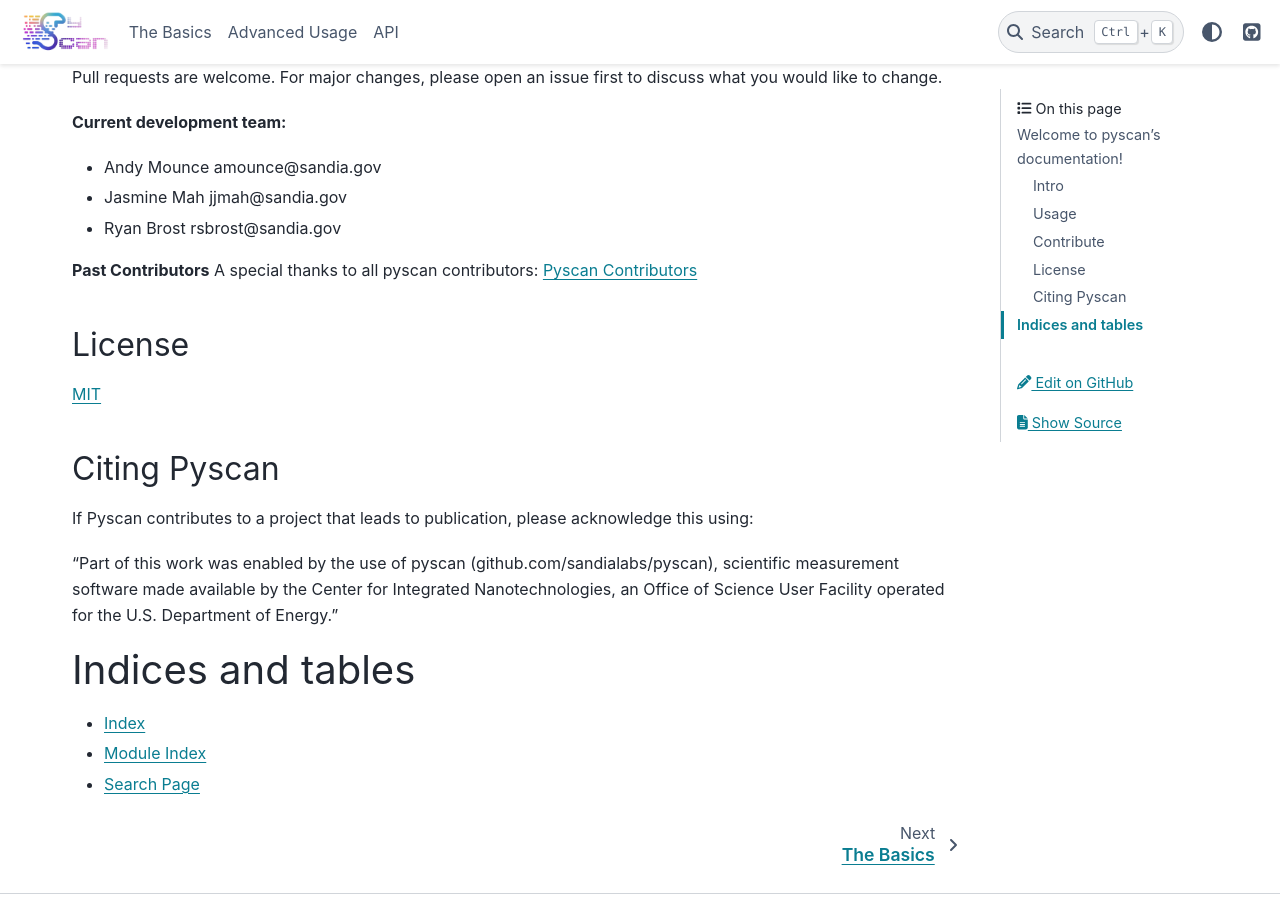
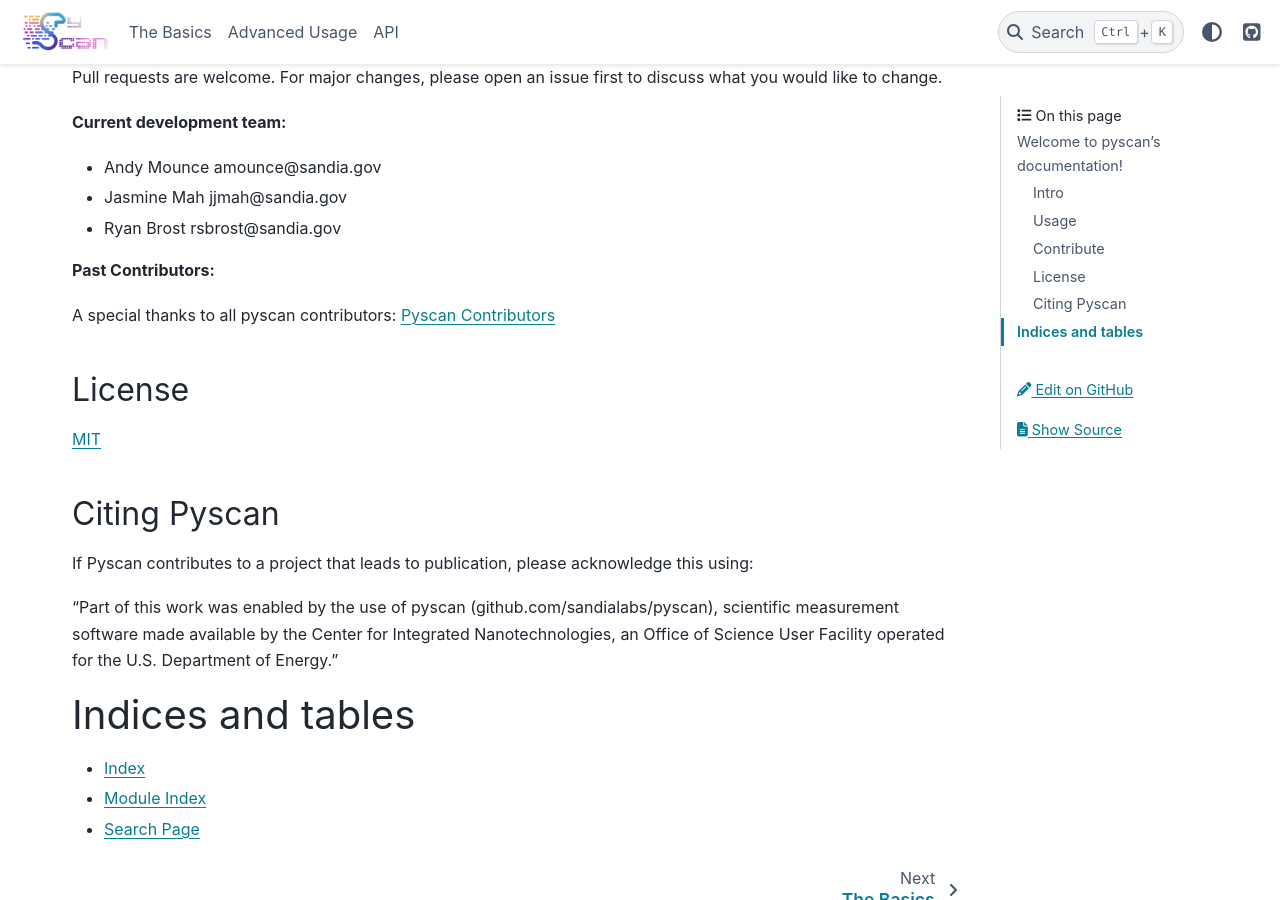
Before and after one commit to sandialabs/pyscan, a Sphinx documentation site: the page built from docs/source/index.md, in a window 1280 px wide and 900 px high, scrolled down 1166 px. Built offline with Sphinx 7.4.7 and the PyData theme 0.15.4, drawn with Linux system fonts in a browser that asks for light colours; pages that are not in the unit, such as notebooks, are missing from menus.

```diff
--- a/docs/source/index.md
+++ b/docs/source/index.md
@@ -44,7 +44,8 @@ Pull requests are welcome. For major changes, please open an issue first to disc
 - Jasmine Mah jjmah@sandia.gov
 - Ryan Brost rsbrost@sandia.gov
 
-**Past Contributors**
+**Past Contributors:**
+
 A special thanks to all pyscan contributors: [Pyscan Contributors](https://github.com/sandialabs/pyscan/wiki/Pyscan-wall-of-fame#past-and-current-contributors)
 
 ## License
```
Also changed, not shown: README.md (+2 -1 lines).
